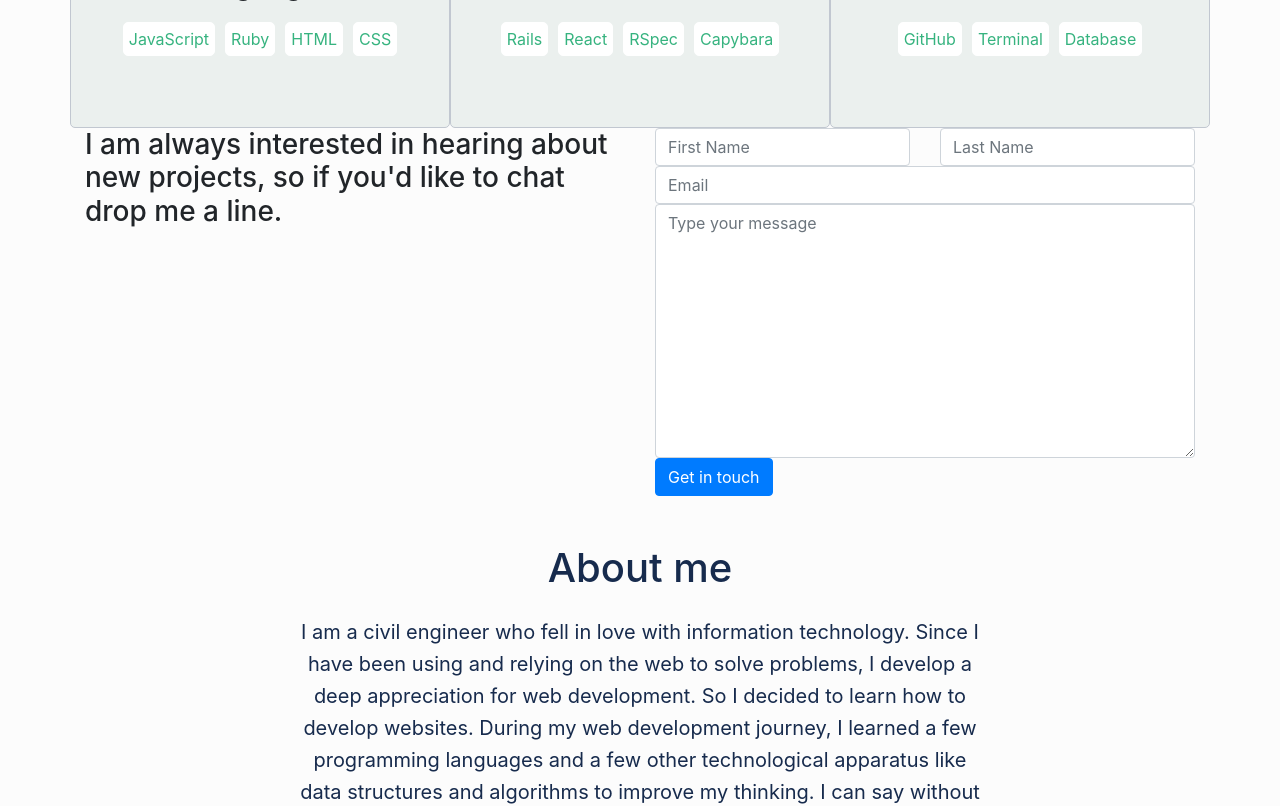
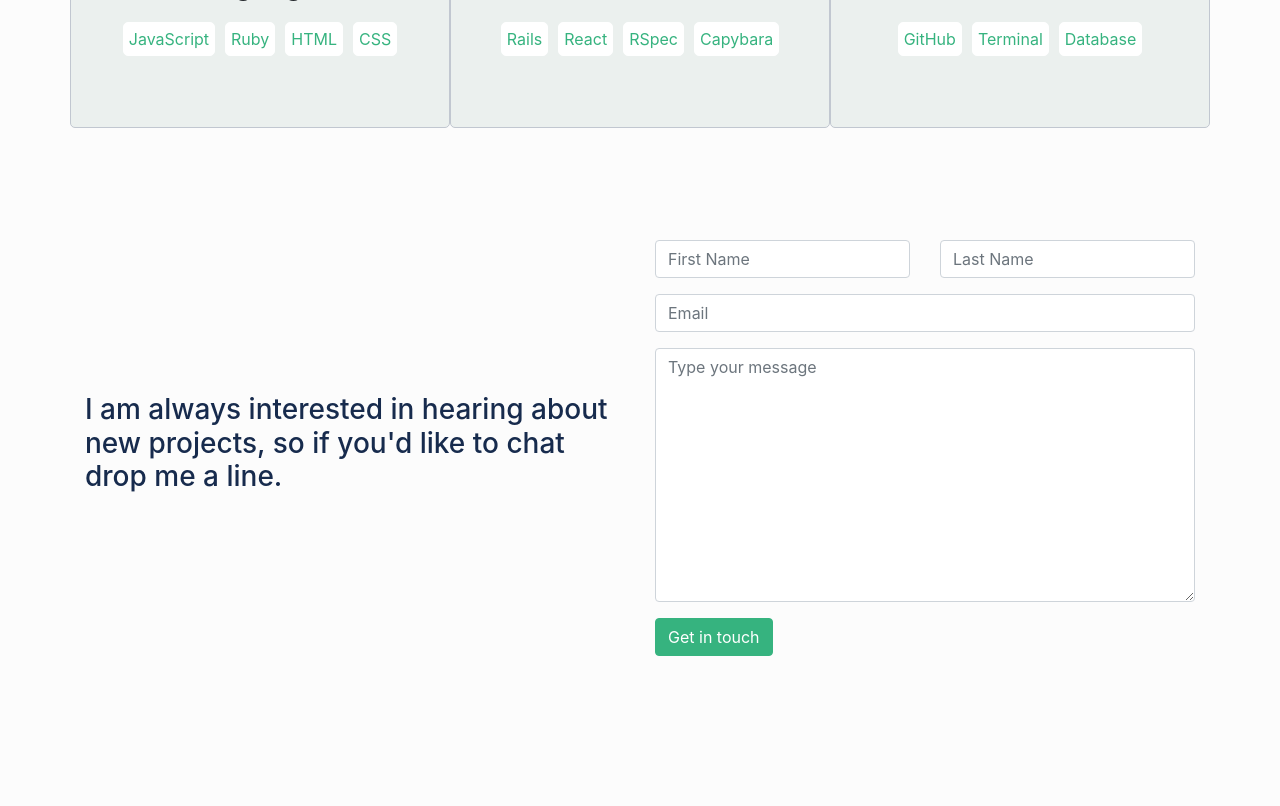
Before and after one commit to RoodzFernando/RoodzFernando.github.io, a React (Create React App) app: page /about in a window 1280 px wide. Shown: the part 1480-2286 px from the top of the page. Built offline with nearby package versions, Linux system fonts and the light colour scheme; no server answers.

Commit message:
Style the Contact form component

```diff
--- a/src/components/Contact.js
+++ b/src/components/Contact.js
@@ -7,7 +7,8 @@ function Contact() {
     const [color] = useState("#DD6031");
     const form = document.getElementById('msg-form')
     const [formState, setFormState] = useState({
-      name: '',
+      firstName: '',
+      lastName: '',
       email: '',
       message: ''
     })
@@ -36,22 +37,27 @@ function Contact() {
         });
     }
     return (
-        <div className="container">
-          <div className="row">
-          {/* column 1 */}
-            <div className="col-lg-6">
-              <h3>I am always interested in hearing about new projects, so if you'd like to chat drop me a line.</h3>
-            </div>
-            {/* column 2 */}
-            <div className="col-lg-6">
-              <div className="contact-page">
-          {loaderState && <div className="loader">
+        <div className="container contact-container">
+        <div className="row">
+          <div className="col-lg-12">
+            {loaderState && <div className="loader">
             <HashLoader
               loading={loaderState}
               color={color}
             >
             </HashLoader>
           </div>}
+          </div>
+        </div>
+          <div className="row">
+          {/* column 1 */}
+            <div className="col-lg-6 contact-text">
+              <h3>I am always interested in hearing about new projects, so if you'd like to chat drop me a line.</h3>
+            </div>
+            {/* column 2 */}
+            <div className="col-lg-6">
+              <div className="contact-page">
+
               <div className="contact-wrapper">
                 <form id="msg-form" onSubmit={handleSubmit}>
                     <div className="firstname-section inputs">
@@ -71,7 +77,6 @@ function Contact() {
                       </div>
                     </div>
 
-
                     <div className="email-section inputs">
                       <div>
                         <input className="form-control" type="email" onChange={handleChange} placeholder="Email"  id="email" name="email" value={formState.email} required/>
@@ -88,7 +93,7 @@ function Contact() {
                     </div>
                     {
                       responseMsg&&
-                    <div className="box-info" style={{
+                    <div className="alert alert-success mt-2" style={{
                       'border': '1px solid #fff'
                     }}>
                       <span>{ responseMsg }</span>
--- a/src/components/Footer.js
+++ b/src/components/Footer.js
@@ -5,7 +5,9 @@ function Footer() {
   return (
     <>
       <footer>
-          <SocialLinks />
+          <div className="col-lg-12 mb-4">
+            <SocialLinks />
+          </div>
       </footer>
     </>
   )
--- a/src/index.js
+++ b/src/index.js
@@ -12,7 +12,7 @@ import './styles/components/Home.scss';
 // import './styles/components/AsideNav.scss';
 // import './styles/components/Project.scss';
 import './styles/components/About.scss';
-// import './styles/components/Contact.scss';
+import './styles/components/Contact.scss';
 // import './styles/components/DashBoard.scss';
 // import './styles/components/ProjectCreate.scss';
 // import './styles/components/ProjectUpdate.scss';
--- a/src/styles/components/Contact.scss
+++ b/src/styles/components/Contact.scss
@@ -1,96 +1,40 @@
-@import url('https://fonts.googleapis.com/css2?family=Redressed&display=swap');
-@import url('https://fonts.googleapis.com/css2?family=Roboto:wght@700&display=swap');
-
-.contact-page {
-  display: flex;
-  flex-direction: column;
-  width: 100vw;
+@import '../base/variables';
+.contact-container {
+  margin-top: 7em;
+  margin-bottom: 8.5em;
+  position: relative;
+  .loader {
+      background: transparent;
+      width: 85vw;
       height: 100vh;
-  align-items: center;
-  justify-content: center;
-  .loader {
-    background: rgba(0, 0, 0, 0.8);
-    width:78.4vw;
-    height: 100vh;
+      z-index: 10;
       position: absolute;
       top: 0;
       right: 0;
-    left: 14.3%;
+      left: 0;
       bottom: 0;
       display: flex;
       justify-content: center;
       align-items: center;
     }
-  p {
-    text-align: center;
-    font-weight: bold;
-    font-family: Redressed, serif;
-    font-size: 1.5rem;
-    margin-top: 0;
-    margin-bottom: 10px;
+  .contact-text {
+    display: flex;
+    align-items: center;
+    h3 {
+      color: $blue;
     }
-  form {
+  }
+  .contact-page {
+    .contact-wrapper {
       .inputs {
-    label {
-      font-weight: bold;
-      display: inline-block;
-      margin-bottom: 10px;
-      font-family: Roboto, serif;
+        margin-bottom: 1em;
       }
-    input {
-      padding: 5px 0;
     }
-    textarea {
-      padding-top: 7px;
-    }
-    input,
-    textarea {
-      font-family: Roboto, serif;
-      font-size: 15px;
-      width: 320px;
-      margin-bottom: 15px;
-      padding-left: 7px;
+    .send-btn {
+      button {
+        background: $green;
+        border: 1px solid $green;
       }
     }
   }
-
-  .info {
-    font-style: italic;
-    font-weight: bold;
-    color: red;
-    text-align: center;
-    display: block;
-    text-align: center;
-    margin-bottom: 15px;
 }
-
-  .send-btn {
-    text-align: center;
-    button {
-      width: 150px;
-      background: rgb(15, 102, 233);
-      border: none;
-      padding: 7px;
-      color: #fff;
-      font-family: Redressed, serif;
-      font-size: 1.1rem;
-      text-transform: uppercase;
-      border-radius: 5px;
-      cursor: pointer;
-      &:hover {
-        background: rgba(15, 102, 233, 0.788);
-      }
-    }
-  }
-
-  .box-info {
-    margin-top: 15px;
-    text-align: center;
-    background: #4ecdc4;
-    color: #10002b;
-    font-family: Redressed, serif;
-    padding: 5px;
-    border-radius: 5px;
-    font-size: 1.4rem;
-  }
-}
```
Also changed, not shown: 1 other file (tests, documents, lock files or other folders). Lines whose indentation alone changed are shown as unchanged.
